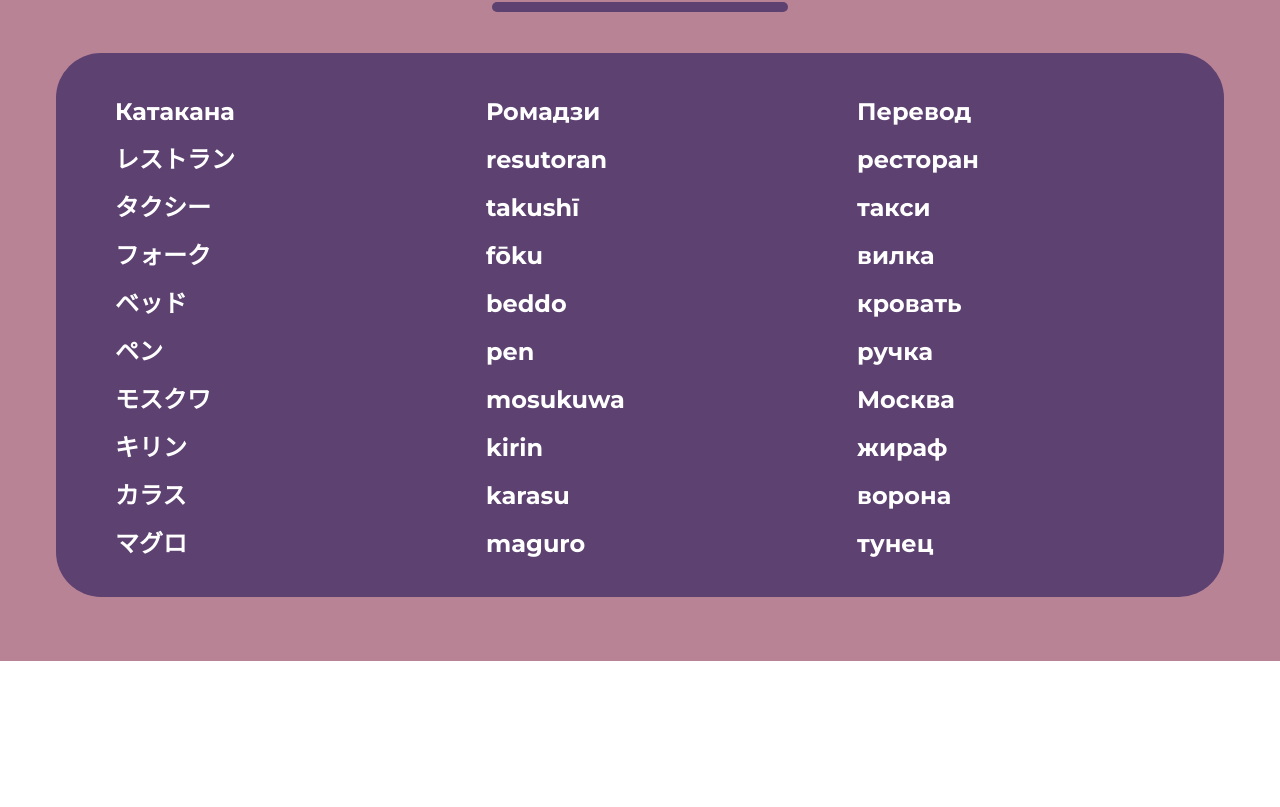
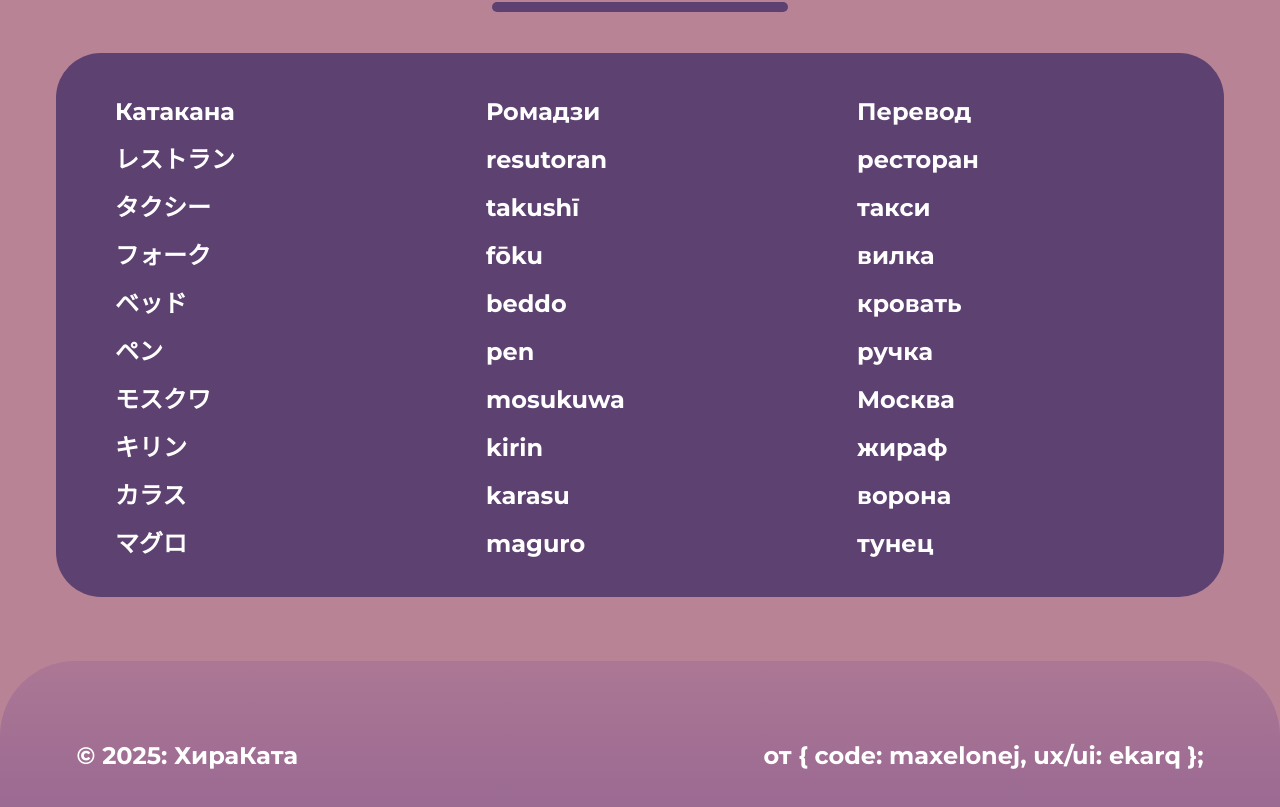
Before and after one commit to makesomelayouts/hirakata, a React (Vite) app: page /katakana in a window 1280 px wide. Shown: the part 3986-4793 px from the top of the page. Before the commit the page ends 4647 px from the top, so only its background shows below. Built offline with nearby package versions, Linux system fonts and the light colour scheme; a web font is replaced by a local one.

Commit message:
Add footer that little adapted

```diff
--- a/src/pages/Hiragana.jsx
+++ b/src/pages/Hiragana.jsx
@@ -9,6 +9,7 @@ import Quiz from "@/features/Quiz";
 import TestOptions from "@/features/TestOptions";
 import { Achievements } from "../features/Achievements";
 import { useRef, useState } from "react";
+import { Footer } from "@/widgets/Footer";
 
 const Hiragana = () => {
   const [testConfig, setTestConfig] = useState(null);
@@ -45,7 +46,7 @@ const Hiragana = () => {
     const ref = useRef(null);
     const isInView = useInView(ref, {
       once: true,
-      margin: "0px 0px -200px 0px",
+      margin: "0px 0px -400px 0px",
     });
     return [ref, isInView];
   };
@@ -327,6 +328,8 @@ const Hiragana = () => {
           </div>
         </motion.div>
       </motion.section>
+
+      <Footer />
     </motion.div>
   );
 };
--- a/src/pages/Home.jsx
+++ b/src/pages/Home.jsx
@@ -1,14 +1,16 @@
 import { TransitionLink } from "@/shared/TransitionLink";
+import { Footer } from "@/widgets/Footer";
 import { Header } from "@/widgets/Header";
 import { motion } from "framer-motion";
 
 function Home() {
   return (
     <>
-      <motion.div className="h-screen bg-[url(@/assets/bg.jpg)] bg-cover max-sm:pt-4">
+      <motion.div className="min-h-screen bg-[url(@/assets/bg.jpg)] bg-cover max-sm:pt-4 flex flex-col">
         <Header />
 
-        <div className="flex flex-col items-baseline justify-center ml-10 text-left text-white mt-16 lg:mt-52 md:ml-32 xl:ml-80 xl:mt-64">
+        <div className="flex-grow max-w-[989px] mx-auto">
+          <div className="flex flex-col items-baseline justify-center text-white pr-[17rem] pt-[12rem] lg:pt-[14rem] xl:pr-[17rem] xl:pt-[17rem] 2xl:pt-56 max-lg:text-center max-lg:items-center max-lg:pr-0">
             <motion.h1
               className="text-3xl font-normal md:text-5xl font-header"
               initial={{ opacity: 0, y: -20 }}
@@ -90,6 +92,9 @@ function Home() {
               </TransitionLink>
             </div>
           </div>
+        </div>
+
+        <Footer page="home" />
       </motion.div>
     </>
   );
--- a/src/pages/Katakana.jsx
+++ b/src/pages/Katakana.jsx
@@ -9,6 +9,7 @@ import Quiz from "@/features/Quiz";
 import TestOptions from "@/features/TestOptions";
 import { Achievements } from "../features/Achievements";
 import { useRef, useState } from "react";
+import { Footer } from "@/widgets/Footer";
 
 function Katakana() {
   const [testConfig, setTestConfig] = useState(null);
@@ -49,7 +50,7 @@ function Katakana() {
     const ref = useRef(null);
     const isInView = useInView(ref, {
       once: true,
-      margin: "200px 0px -250px 0px",
+      margin: "200px 0px -400px 0px",
     });
     return [ref, isInView];
   };
@@ -326,6 +327,8 @@ function Katakana() {
           </div>
         </motion.div>
       </motion.section>
+
+      <Footer />
     </motion.div>
   );
 }
--- a/src/widgets/Footer.jsx
+++ b/src/widgets/Footer.jsx
@@ -1,12 +1,31 @@
-export const Footer = () => {
+import { TransitionLink } from "@/shared/TransitionLink";
+
+export const Footer = ({ page }) => {
   return (
-    <footer class="w-full mt-4 p-6 flex flex-col md:flex-row justify-between items-center text-center border-t border-gray-200">
+    <footer
+      className={`w-full px-6 rounded-t-[75px]`}
+      style={{
+        background:
+          page === "home"
+            ? ""
+            : "linear-gradient(0deg, rgba(140, 93, 145, 0.77) 0%, rgba(140, 93, 145, 0.3) 100.01%)",
+      }}
+    >
+      <div
+        className={`${
+          page === "home"
+            ? "max-w-[989px] lg:py-12"
+            : "max-w-[1127px] lg:py-[79px]"
+        } max-lg:px-10 max-lg:py-6 mx-auto font-body flex flex-col md:flex-row justify-between items-center text-center font-bold text-2xl`}
+      >
         <div>
-        <p className="inline">{`© ${new Date().getFullYear()}`}</p>{" "}
-        <strong>ХираКата</strong>
+          <p className="inline">{`© ${new Date().getFullYear()}: `}</p>
+          <TransitionLink to="/" className="hover:underline inline">
+            ХираКата
+          </TransitionLink>
         </div>
 
-      <div className="">
+        <div>
           от &#123; code:{" "}
           <a
             className="hover:underline"
@@ -23,7 +42,8 @@ export const Footer = () => {
           >
             ekarq
           </a>{" "}
-        &#125;
+          &#125;;
+        </div>
       </div>
     </footer>
   );
```
Lines whose indentation alone changed are shown as unchanged.
